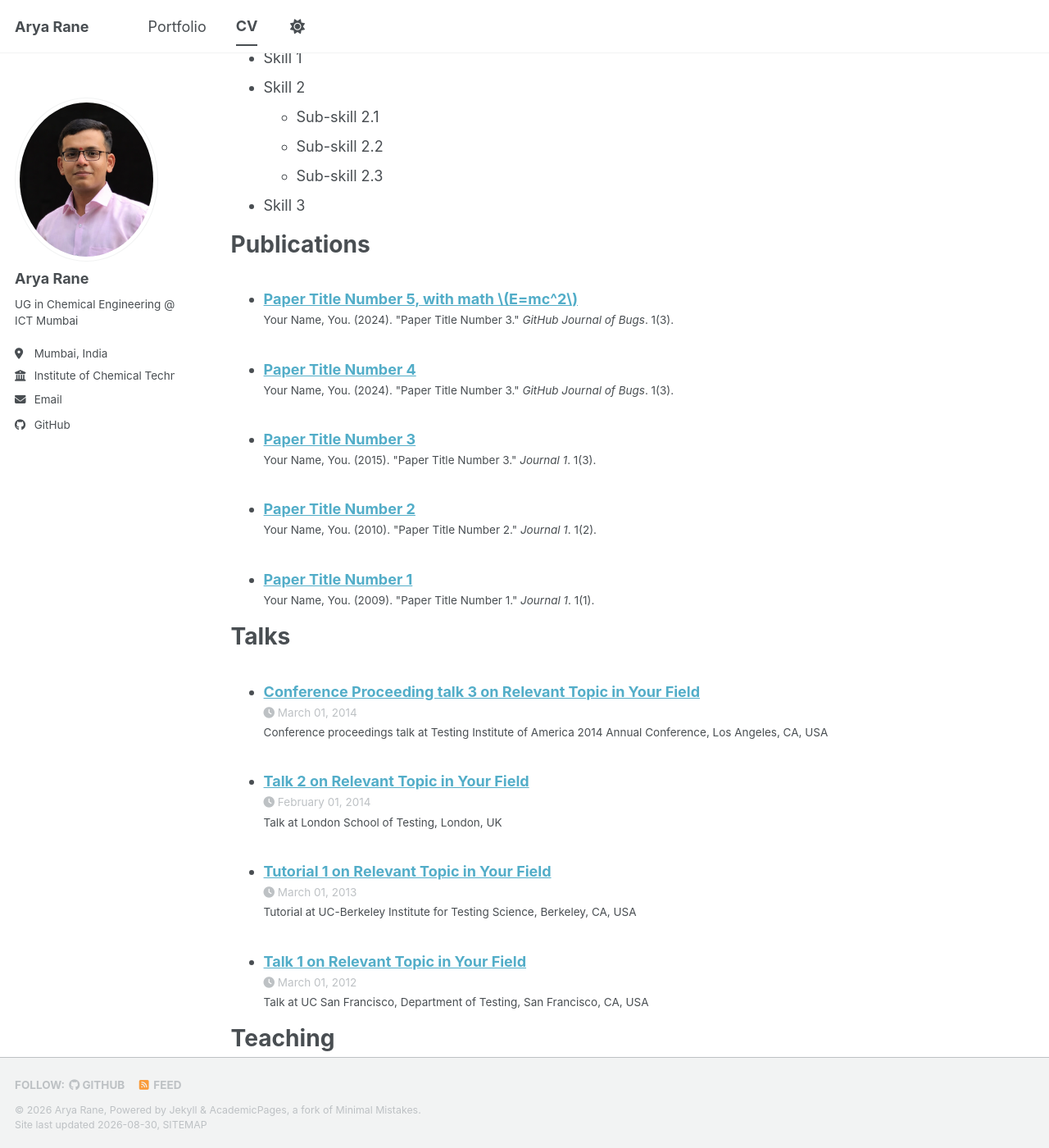
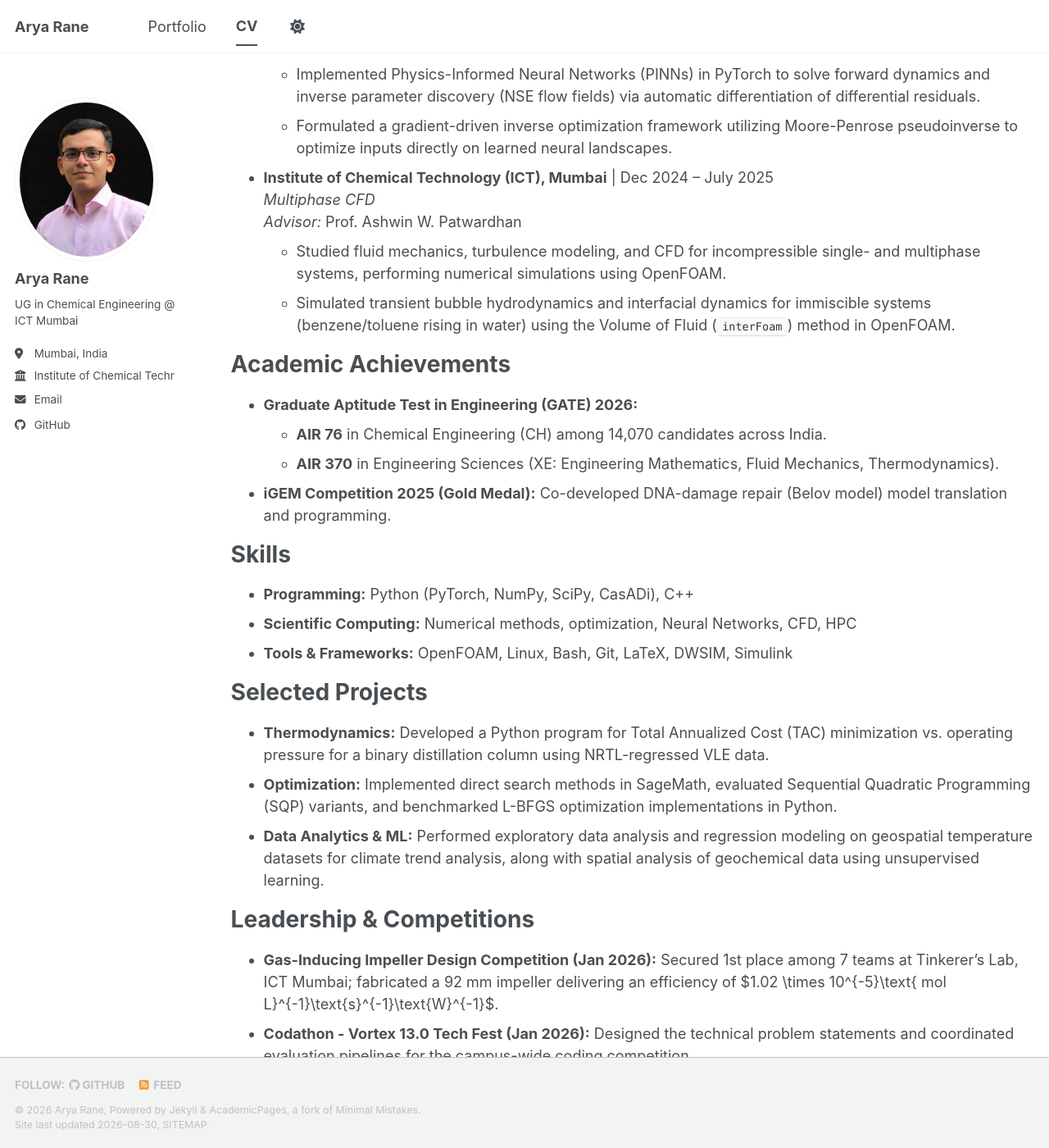
Before and after one commit to TheAnveshak/TheAnveshak.github.io, a Jekyll site: the page built from _pages/cv.md, in a window 1280 px wide and 1400 px high, scrolled down 800 px. Shown: the whole window at 82% size. Built offline with Jekyll 4.4.1, drawn with Linux system fonts in a browser that asks for light colours; a style sheet for code colours, icons or effects is not loaded; some of the changed text lies outside the part shown.

Commit message:
Revise CV with updated education and experience
Updated CV to reflect new educational background, research experiences, academic achievements, skills, and leadership activities.

```diff
--- a/_pages/cv.md
+++ b/_pages/cv.md
@@ -11,54 +11,53 @@ redirect_from:
 
 Education
 ======
-* Ph.D in Version Control Theory, GitHub University, 2018 (expected)
-* M.S. in Jekyll, GitHub University, 2014
-* B.S. in GitHub, GitHub University, 2012
+* **Bachelor of Chemical Engineering** (Minor: Artificial Intelligence & Machine Learning)
+  *Institute of Chemical Technology (ICT), Mumbai, India* | 2023 – 2027
+  * **CGPA:** 8.23 / 10
+  * **Undergraduate Research Thesis:** *Valorization of $\text{CO}_2$ to lower olefins via One-Pot Bifunctional Catalysis* (Advisor: Prof. G. D. Yadav)
 
-Work experience
+Research Experience
 ======
-* Spring 2024: Academic Pages Collaborator
-  * GitHub University
-  * Duties includes: Updates and improvements to template
-  * Supervisor: The Users
+* **Indian Institute of Technology (IIT), Bombay** | May 2026 – Present
+  *Overlapping Graph Decomposition for Fault-Tolerant Distributed MPC*
+  *Advisor:* Prof. Sujit Jogwar
+  * Formulated an overlapping network decomposition scheme for integrated process plants via Genetic Algorithm on weighted equation graphs.
+  * Implemented an iterative Distributed MPC coordinator in Python using `do_mpc` and IPOPT, resolving coupled nonlinear subproblems via trajectory broadcasting and input-freezing protocols.
+  * Validated dynamic fault tolerance on a multiple-recycle benzene alkylation benchmark, achieving zero tracking degradation (identical ISE) with a 30.8% solve-time reduction under sub-controller failure.
 
-* Fall 2015: Research Assistant
-  * GitHub University
-  * Duties included: Merging pull requests
-  * Supervisor: Professor Hub
+* **Institute of Chemical Technology (ICT), Mumbai** | Sept 2025 – Present
+  *Adaptive Neural Surrogates & Inverse Optimization for Dynamical Systems*
+  *Advisors:* Prof. Ajit Kumar & Dr. Shailesh Kumar
+  * Built neural network surrogate models using error-driven adaptive spatial sampling, applying quantile-based error flagging and PCA-aligned subgrids to resolve steep response gradients with minimal training points.
+  * Implemented Physics-Informed Neural Networks (PINNs) in PyTorch to solve forward dynamics and inverse parameter discovery (NSE flow fields) via automatic differentiation of differential residuals.
+  * Formulated a gradient-driven inverse optimization framework utilizing Moore-Penrose pseudoinverse to optimize inputs directly on learned neural landscapes.
 
-* Summer 2015: Research Assistant
-  * GitHub University
-  * Duties included: Tagging issues
-  * Supervisor: Professor Git
+* **Institute of Chemical Technology (ICT), Mumbai** | Dec 2024 – July 2025
+  *Multiphase CFD*
+  *Advisor:* Prof. Ashwin W. Patwardhan
+  * Studied fluid mechanics, turbulence modeling, and CFD for incompressible single- and multiphase systems, performing numerical simulations using OpenFOAM.
+  * Simulated transient bubble hydrodynamics and interfacial dynamics for immiscible systems (benzene/toluene rising in water) using the Volume of Fluid (`interFoam`) method in OpenFOAM.
+
+Academic Achievements
+======
+* **Graduate Aptitude Test in Engineering (GATE) 2026:**
+  * **AIR 76** in Chemical Engineering (CH) among 14,070 candidates across India.
+  * **AIR 370** in Engineering Sciences (XE: Engineering Mathematics, Fluid Mechanics, Thermodynamics).
+* **iGEM Competition 2025 (Gold Medal):** Co-developed DNA-damage repair (Belov model) model translation and programming.
 
 Skills
 ======
-* Skill 1
-* Skill 2
-  * Sub-skill 2.1
-  * Sub-skill 2.2
-  * Sub-skill 2.3
-* Skill 3
+* **Programming:** Python (PyTorch, NumPy, SciPy, CasADi), C++
+* **Scientific Computing:** Numerical methods, optimization, Neural Networks, CFD, HPC
+* **Tools & Frameworks:** OpenFOAM, Linux, Bash, Git, LaTeX, DWSIM, Simulink
 
-Publications
+Selected Projects
 ======
-  <ul>{% for post in site.publications reversed %}
-    {% include archive-single-cv.html %}
-  {% endfor %}</ul>
+* **Thermodynamics:** Developed a Python program for Total Annualized Cost (TAC) minimization vs. operating pressure for a binary distillation column using NRTL-regressed VLE data.
+* **Optimization:** Implemented direct search methods in SageMath, evaluated Sequential Quadratic Programming (SQP) variants, and benchmarked L-BFGS optimization implementations in Python.
+* **Data Analytics & ML:** Performed exploratory data analysis and regression modeling on geospatial temperature datasets for climate trend analysis, along with spatial analysis of geochemical data using unsupervised learning.
 
-Talks
+Leadership & Competitions
 ======
-  <ul>{% for post in site.talks reversed %}
-    {% include archive-single-talk-cv.html  %}
-  {% endfor %}</ul>
-
-Teaching
-======
-  <ul>{% for post in site.teaching reversed %}
-    {% include archive-single-cv.html %}
-  {% endfor %}</ul>
-
-Service and leadership
-======
-* Currently signed in to 43 different slack teams
+* **Gas-Inducing Impeller Design Competition (Jan 2026):** Secured 1st place among 7 teams at Tinkerer's Lab, ICT Mumbai; fabricated a 92 mm impeller delivering an efficiency of $1.02 \times 10^{-5}\text{ mol L}^{-1}\text{s}^{-1}\text{W}^{-1}$.
+* **Codathon - Vortex 13.0 Tech Fest (Jan 2026):** Designed the technical problem statements and coordinated evaluation pipelines for the campus-wide coding competition.
```
